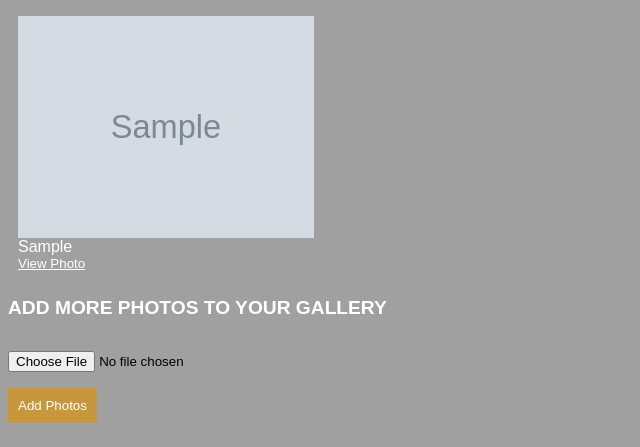
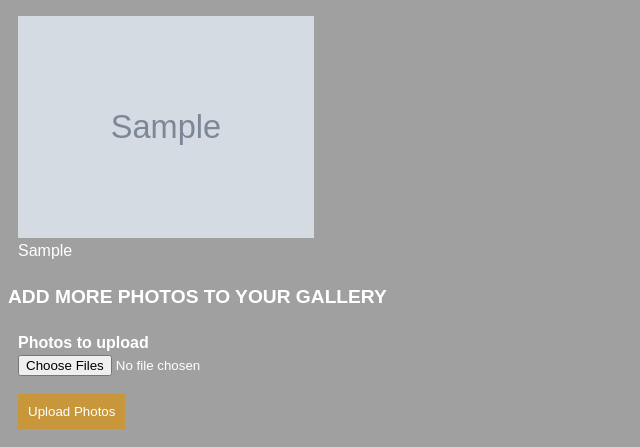
Before and after one commit to shaneneiman/photogallery-django, a Django app: page /gallery/edit/1 in a window 1280 px wide. Shown: the part 393-840 px from the top of the page, without its empty margins (0-640 px from the left). Before the commit the page ends 816 px from the top, so only its background shows below. Run offline with Django 3.2, Linux system fonts and the light colour scheme; a user stored in the database is signed in; tables that the repository leaves empty hold one stand-in row (values such as "Sample post"); grey boxes marked "Sample" are stand-in pictures; parts of the project's set-up code (start-up, migrations or seed data) failed here and were passed over.

Commit message:
Add feature of uploading multiple photos to a gallery via the api, convert thumbnail images to be links to their view photo page

```diff
--- a/photogallery/views.py
+++ b/photogallery/views.py
@@ -128,7 +128,7 @@ def edit_gallery(request, gallery_pk):
     if request.method == "GET":
         form = GalleryForm(instance=gallery)
     else:
-        form = GalleryForm(data.request.POST, instance=note)
+        form = GalleryForm(request.POST, instance=gallery)
         if form.is_valid():
             form.save()
             return redirect("view_gallery", gallery_pk=gallery.pk)
@@ -136,7 +136,6 @@ def edit_gallery(request, gallery_pk):
         "gallery": gallery,
         "photos": photos,
         "form": form,
-        "PhotoForm": PhotoForm
     })
 
 
@@ -146,7 +145,7 @@ def edit_photo(request, photo_pk):
     if request.method == "GET":
         form = PhotoForm(instance=photo)
     else:
-        form = PhotoForm(data.request.POST, instance=photo)
+        form = PhotoForm(request.POST, instance=photo)
         if form.is_valid():
             form.save()
             return redirect("view_photo", photo_pk=photo.pk)
--- a/templates/base.html
+++ b/templates/base.html
@@ -5,6 +5,8 @@
     <head>
         <meta charset="UTF-8">
         <meta name="viewport" content="width=device-width, initial-scale=1.0">
+        {% block meta %}
+        {% endblock%}
         <link rel="stylesheet" href="{% static 'css/style.css' %}">
         <title>Photo Gallery</title>
     </head>
--- a/templates/photogallery/edit_gallery.html
+++ b/templates/photogallery/edit_gallery.html
@@ -1,4 +1,8 @@
 {% extends "base.html" %}
+
+{% block meta %}
+<script src="https://unpkg.com/axios/dist/axios.min.js"></script>
+{% endblock %}
 
 {% block content %}
 <h2 class="title">Edit Gallery</h2>
@@ -13,23 +17,80 @@
     </form>
 </div>
 <h2 class="title">Gallery Photos</h2>
-<div class="flex-container">
+<div id="current-photos" class="flex-container">
     {% for photo in photos %}
     <div class="flex-item">
-        <img src="{{ photo.photo_thumb.url }}"/>
+        <a href="{% url 'view_photo' photo_pk=photo.pk %}"><img src="{{ photo.photo_thumb.url }}"/></a>
         <div class="text">{{ photo.camera }}</div>
-        <a class="link" href="{% url 'view_photo' photo_pk=photo.pk %}">View Photo</a>
     </div>
     {% empty %}
     <p class="text">There are no photos in this gallery yet!</p>
     {% endfor %}
 </div>
 <h2 class="title">Add more Photos to your Gallery</h2>
-<div>
-    <form action="{% url 'add_photo_to_gallery' gallery_pk=gallery.pk %}" method="POST" enctype="multipart/form-data">
-        {% csrf_token %}
-        <p>{{ PhotoForm.photo }}</p>
-        <button type="submit">Add Photos</button>
-    </form>
-</div>
+<form id="galleryphoto-form" data-photo-id="{{ gallery.id }}" class="form-style">
+    <div>
+        <label for="photos">Photos to upload</label>
+        <input type="file" id="photos" multiple><br><br>
+    </div>
+    <div>
+        <button type="submit">Upload Photos</button>
+    </div>
+</form>
+
+<script>
+function getCookie(name) {
+    let cookieValue = null;
+    if (document.cookie && document.cookie !== '') {
+        const cookies = document.cookie.split(';');
+        for (let i = 0; i < cookies.length; i++) {
+            const cookie = cookies[i].trim();
+            if (cookie.substring(0, name.length + 1) === (name + '=')) {
+                cookieValue = decodeURIComponent(cookie.substring(name.length + 1));
+                break;
+            }
+        }
+    }
+    return cookieValue;
+}
+const csrftoken = getCookie('csrftoken')
+
+const photoInput = document.querySelector("#photos")
+const galleryPhotoForm = document.querySelector("#galleryphoto-form")
+const currentPhotos = document.querySelector("#current-photos")
+let photoList = []
+
+photoInput.addEventListener("change", function () {
+    photoList = []
+    for (const photo of photoInput.files) {
+        photoList.push(photo)
+    }
+    console.log(photoList)
+})
+
+galleryPhotoForm.addEventListener("submit", function (event) {
+    event.preventDefault()
+    for (const photo of photoList) {
+        sendPhoto(photo)
+    }
+})
+
+const sendPhoto = function (photo) {
+    const filename = photo.name
+    const gallery_pk = galleryPhotoForm.dataset.photoId
+    const url = `/api/galleries/${gallery_pk}/addphoto/`
+    axios.post(url, photo, {
+        headers: {
+      'Content-Disposition': `attachment; filename=${filename}`,
+      'Content-Type': photo.type,
+      'X-CSRFToken': csrftoken
+    },
+    withCredentials: true
+    }).then(res => {
+        const newPhoto = document.createElement("img")
+        newPhoto.src = res.data.photo_thumb
+        currentPhotos.appendChild(newPhoto)
+    })
+}
+</script>
 {% endblock %}
--- a/templates/photogallery/user_galleries_list.html
+++ b/templates/photogallery/user_galleries_list.html
@@ -6,9 +6,9 @@
     {% if galleries is not None %}
     {% for gallery in galleries %}
     <div>
+        <a class="link" href="{% url 'view_gallery' gallery.pk %}">{{ gallery.title }}</a>
         <div><img src="{{ gallery.photos.first.photo_thumb.url }}"></div>
-        <a class="link" href="{% url 'view_gallery' gallery.pk %}">{{ gallery.title }}</a>
-    </div>
+    </div><br>
     {% empty %}
     <p class="text">You have no galleries. Start one now!</p>
     <a class="link" href="{% url 'add_gallery' %}">Create Gallery</a>
--- a/templates/photogallery/user_photos_list.html
+++ b/templates/photogallery/user_photos_list.html
@@ -6,8 +6,7 @@
     {% if photos is not None %}
     {% for photo in photos %}
     <div class="flex-item">
-        <img src="{{ photo.photo_thumb.url }}"/><br>
-        <a class="link" href="{% url 'view_photo' photo_pk=photo.pk %}">View Photo</a>
+        <a href="{% url 'view_photo' photo_pk=photo.pk %}"><img src="{{ photo.photo_thumb.url }}"/></a>
     </div>
 {% empty %}
 <div class="flex-item">
--- a/templates/photogallery/view_gallery.html
+++ b/templates/photogallery/view_gallery.html
@@ -21,9 +21,8 @@
     {% if photos is not None %}
     {% for photo in photos %}
     <div class="flex-item">
-        <img src="{{ photo.photo_thumb.url }}"/>
+        <a href="{% url 'view_photo' photo_pk=photo.pk %}"><img src="{{ photo.photo_thumb.url }}"/></a>
         <div class="text">{{ photo.camera }}</div>
-        <a class="link" href="{% url 'view_photo' photo_pk=photo.pk %}">View Photo</a>
     </div>
     {% empty %}
         {% if user.is_authenticated and request.user == gallery.gallery_of.all %}
```
Also changed, not shown: templates/photogallery/index.html (+4 -6 lines), templates/photogallery/search.html (+6 -8 lines), static/css/style.css (line endings or trailing spaces).
